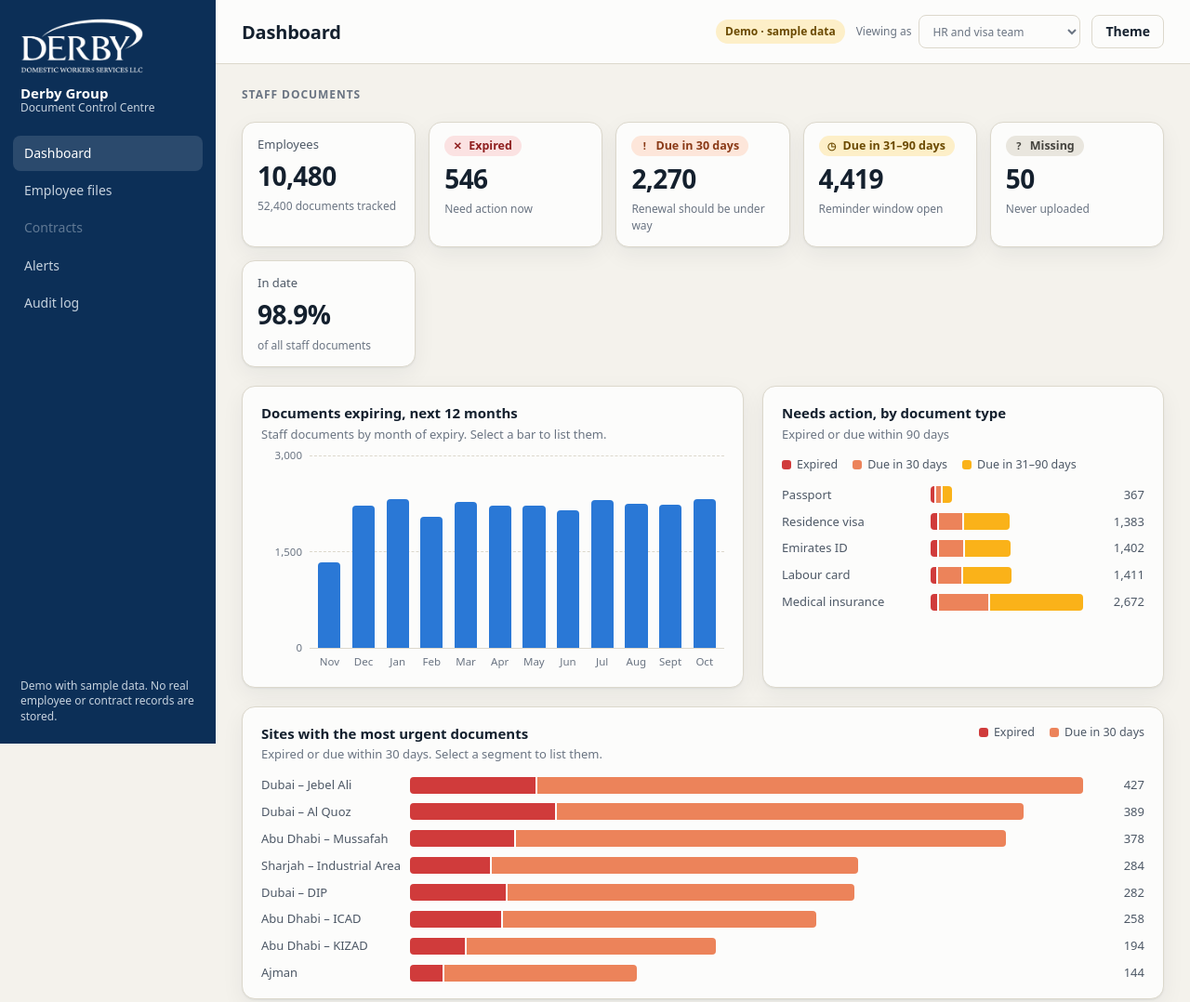
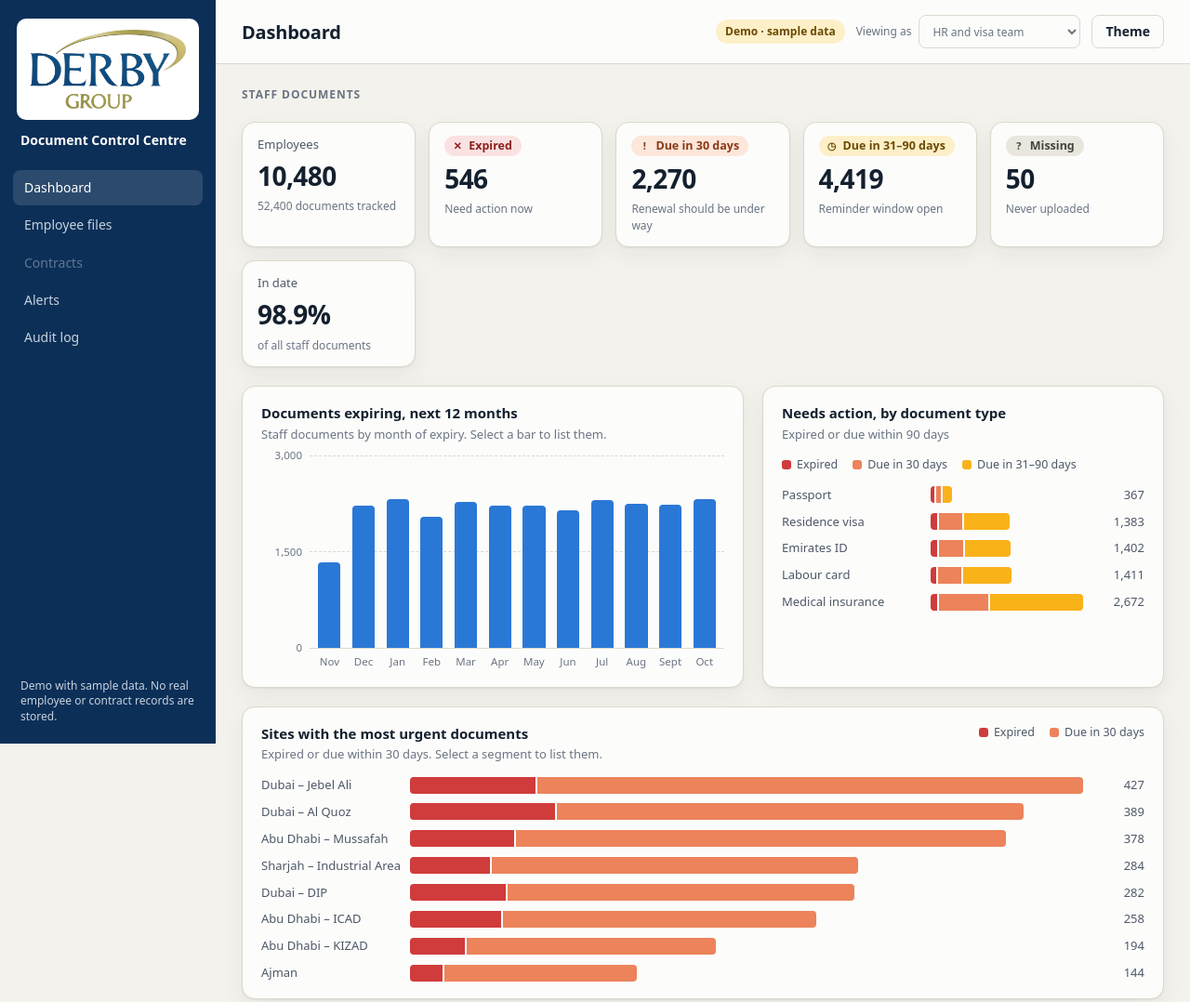
Before and after one commit to gharlapur-derby/document-tracking-demo, a plain HTML site: page index.html in a window 1280 px wide. Shown: the whole page at 93% size. Drawn offline with Linux system fonts and the light colour scheme.

Commit message:
Use the Derby Group logo
Co-Authored-By: Claude Fable 5.2 <noreply@anthropic.com>
Claude-Session: https://claude.ai/code/session_01KM2KR5netNNpMDVV2iaaSV

```diff
--- a/index.html
+++ b/index.html
@@ -12,8 +12,8 @@
 <div class="app">
   <aside class="side">
     <div class="brand">
-      <img class="brand-logo" src="assets/logo-white.webp" alt="Derby" width="983" height="443">
-      <div><strong>Derby Group</strong><span>Document Control Centre</span></div>
+      <span class="brand-card"><img class="brand-logo" src="assets/logo.webp" alt="Derby Group" width="640" height="323"></span>
+      <strong>Document Control Centre</strong>
     </div>
     <nav id="nav" aria-label="Main">
       <a href="#/dashboard" data-view="dashboard">Dashboard</a>
--- a/styles.css
+++ b/styles.css
@@ -58,11 +58,10 @@ a { color: inherit; }
 /* ---------- Shell ---------- */
 .app { display: grid; grid-template-columns: 232px 1fr; min-height: 100vh; }
 .side { background: var(--side); color: var(--side-text); padding: 20px 14px; display: flex; flex-direction: column; gap: 22px; position: sticky; top: 0; height: 100vh; }
-.brand { display: flex; flex-direction: column; gap: 12px; padding: 0 8px; color: #fff; }
-.brand div { display: flex; flex-direction: column; line-height: 1.2; }
-.brand strong { font-size: 15px; }
-.brand span { font-size: 12px; color: var(--side-text); }
-.brand-logo { width: 132px; height: auto; display: block; }
+.brand { display: flex; flex-direction: column; gap: 12px; padding: 0 4px; color: #fff; }
+.brand strong { font-size: 14px; padding: 0 4px; }
+.brand-card { background: #fff; border-radius: 10px; padding: 12px 14px; display: block; }
+.brand-logo { width: 100%; height: auto; display: block; }
 #nav { display: flex; flex-direction: column; gap: 2px; }
 #nav a { text-decoration: none; padding: 9px 12px; border-radius: 8px; font-weight: 500; }
 #nav a:hover { background: rgba(255, 255, 255, .07); color: #fff; }
@@ -211,7 +210,7 @@ td.muted { color: var(--text-3); }
 @media (max-width: 980px) {
   .app { grid-template-columns: 1fr; }
   .brand { flex-direction: row; align-items: center; }
-  .brand-logo { width: 84px; }
+  .brand-card { width: 110px; padding: 6px 8px; }
   .side { position: static; height: auto; flex-direction: row; align-items: center; flex-wrap: wrap; gap: 10px; padding: 10px 14px; }
   #nav { flex-direction: row; flex-wrap: wrap; }
   .side-note { display: none; }
```
Also changed, not shown: assets/logo-white.webp (deleted), assets/logo.webp (added), 1 other file.
